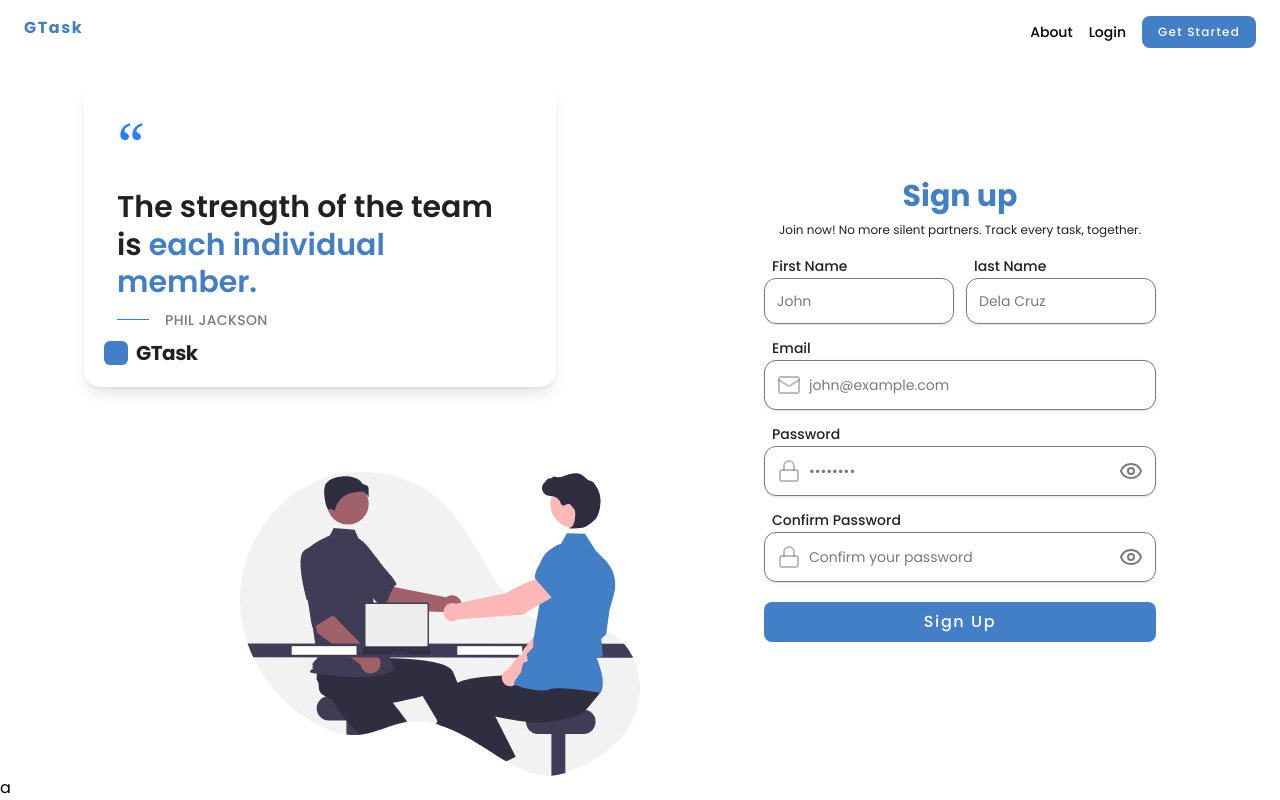
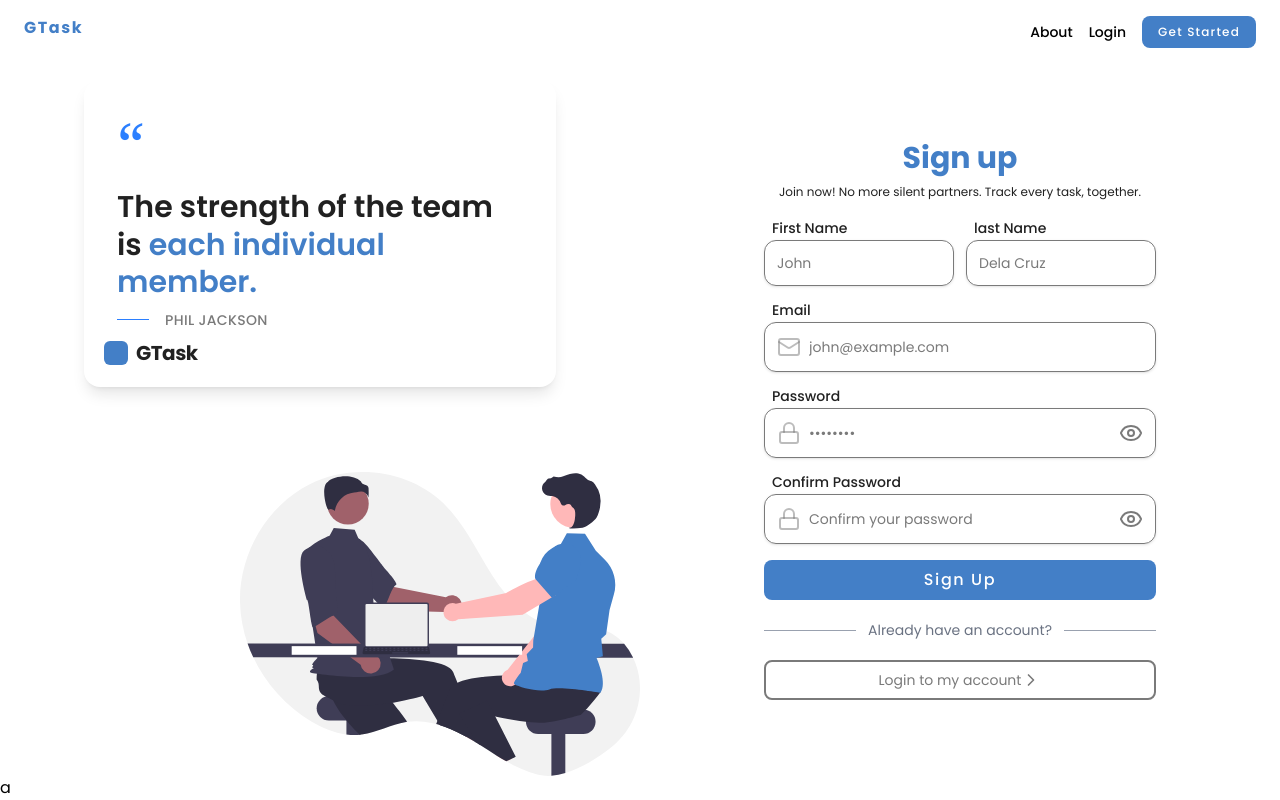
Before and after one commit to AkiraC0de/Task-Management, a React (Vite) app in the folder frontend/: page /signup in a window 1280 px wide. Built offline with nearby package versions, Linux system fonts and the light colour scheme; no server answers.

Commit message:
frontend: made the switching form component reusable

```diff
--- a/frontend/src/features/Auth/SignupForm.jsx
+++ b/frontend/src/features/Auth/SignupForm.jsx
@@ -62,7 +62,7 @@ const SignupForm = () => {
       />
       <PrimaryButton
         type='submit'
-        className='my-5 w-full'
+        className='w-full mt-4'
         disabled={isLoading}
       >
         {isLoading ? "Processing..." : "Sign Up"}
--- a/frontend/src/features/Auth/SwitchForm.jsx
+++ b/frontend/src/features/Auth/SwitchForm.jsx
@@ -2,22 +2,24 @@ import { ChevronRight } from "lucide-react"
 import { Link } from "react-router-dom"
 import SecondaryButton from "../../components/SecondaryButton"
 
-const SwitchForm = ({state}) => {
+const SwitchForm = ({state = "login"}) => {
   return (
     <div>
       <div className="flex items-center my-5">
         <hr className="flex-1 border-t border-gray-400" />
-        <span className="px-3 text-gray-500 text-sm">Don't have an account?</span>
+        <span className="px-3 text-gray-500 text-sm">
+          {state == "login" ? "Don't have an account?" : "Already have an account?"}
+        </span>
         <hr className="flex-1 border-t border-gray-400" />
       </div>
       <SecondaryButton
         className="w-full border-secondary-text text-secondary-text font-normal text-sm "
       >
         <Link
-          to="/signup"
+          to={state == "login" ? "/signup" : "/login"}
           className="flex justify-center items-center"
         >
-          Create an Account
+          {state == "login" ? "Create an Account" : "Login to my account"}
           <ChevronRight size={20}/>
         </Link>
       </SecondaryButton>
--- a/frontend/src/pages/Signup.jsx
+++ b/frontend/src/pages/Signup.jsx
@@ -1,6 +1,7 @@
 import AuthHeader from "../features/Auth/AuthHeader"
 import SignupForm from "../features/Auth/SignupForm"
 import Hero from "../features/Auth/Hero"
+import SwitchForm from "../features/Auth/SwitchForm"
 
 const PAGE_STATE = "signup"
 
@@ -9,9 +10,10 @@ const Signup = () => {
     <div className="grid grid-cols-1 lg:grid-cols-2 md:flex-row flex-1">
       <Hero/>
       <div className="flex items-center justify-center">
-        <div className='anim-fade-up w-full max-w-110 p-6 flex flex-col justify-center items-center'>
+        <div className='anim-fade-up w-full max-w-110 p-6'>
           <AuthHeader state={PAGE_STATE}/>
           <SignupForm/>
+          <SwitchForm state={PAGE_STATE}/>
         </div>
       </div>
     </div>
```
